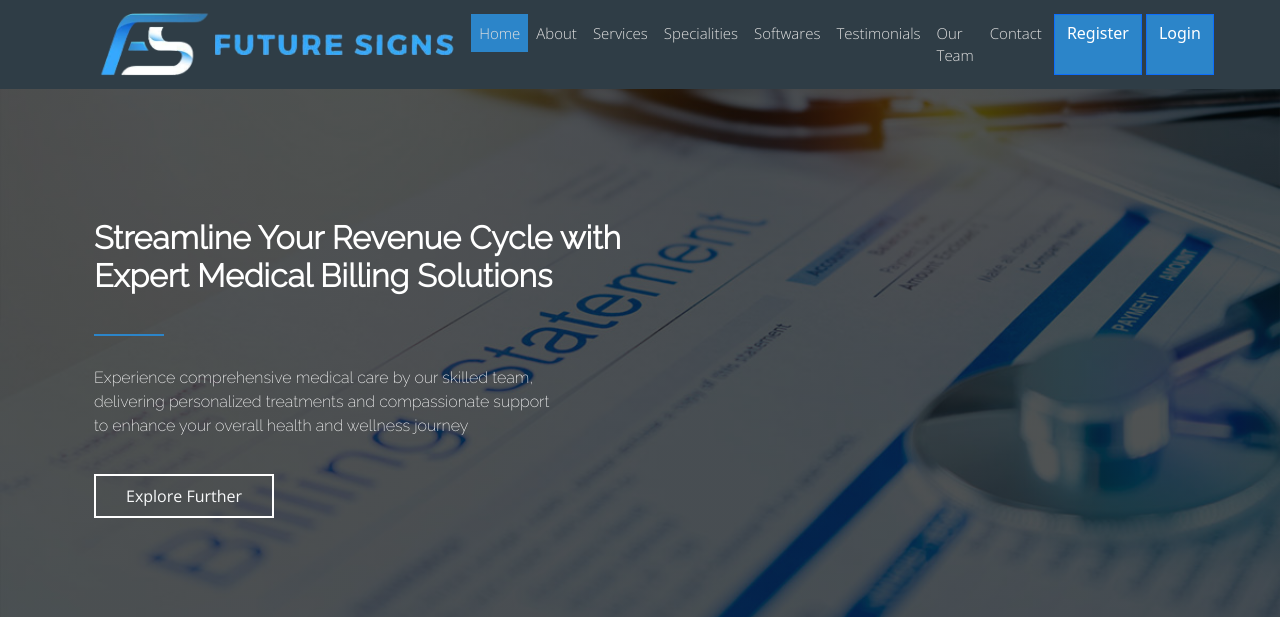
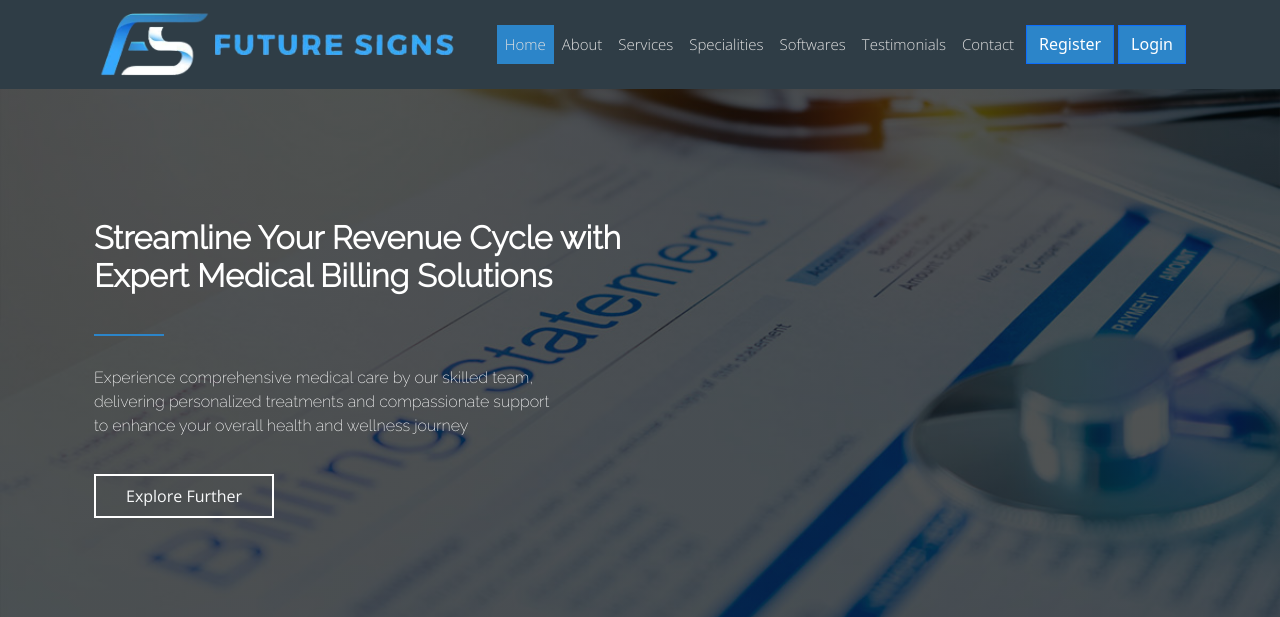
Before and after one commit to hassan5120/future_llc, a Django app: page / in a window 1280 px wide. Shown: the top 617 px of the page. Run offline with Django 4.2, Linux system fonts and the light colour scheme; some libraries are stand-ins or nearby versions.

Commit message:
removed Our team navlink

```diff
--- a/templates/base.html
+++ b/templates/base.html
@@ -109,9 +109,9 @@
           <li class="nav-item {% if request.path == '/testimonials' %}active{% endif %}">
             <a class="nav-link" href="/testimonials">Testimonials</a>
           </li>
-          <li class="nav-item {% if request.path == '/our_team' %}active{% endif %}">
+          <!-- <li class="nav-item {% if request.path == '/our_team' %}active{% endif %}">
             <a class="nav-link" href="/our_team">Our Team</a>
-          </li>
+          </li> -->
           <li class="nav-item {% if request.path == '/contact' %}active{% endif %}">
             <a class="nav-link" href="/contact">Contact</a>
           </li>
```
